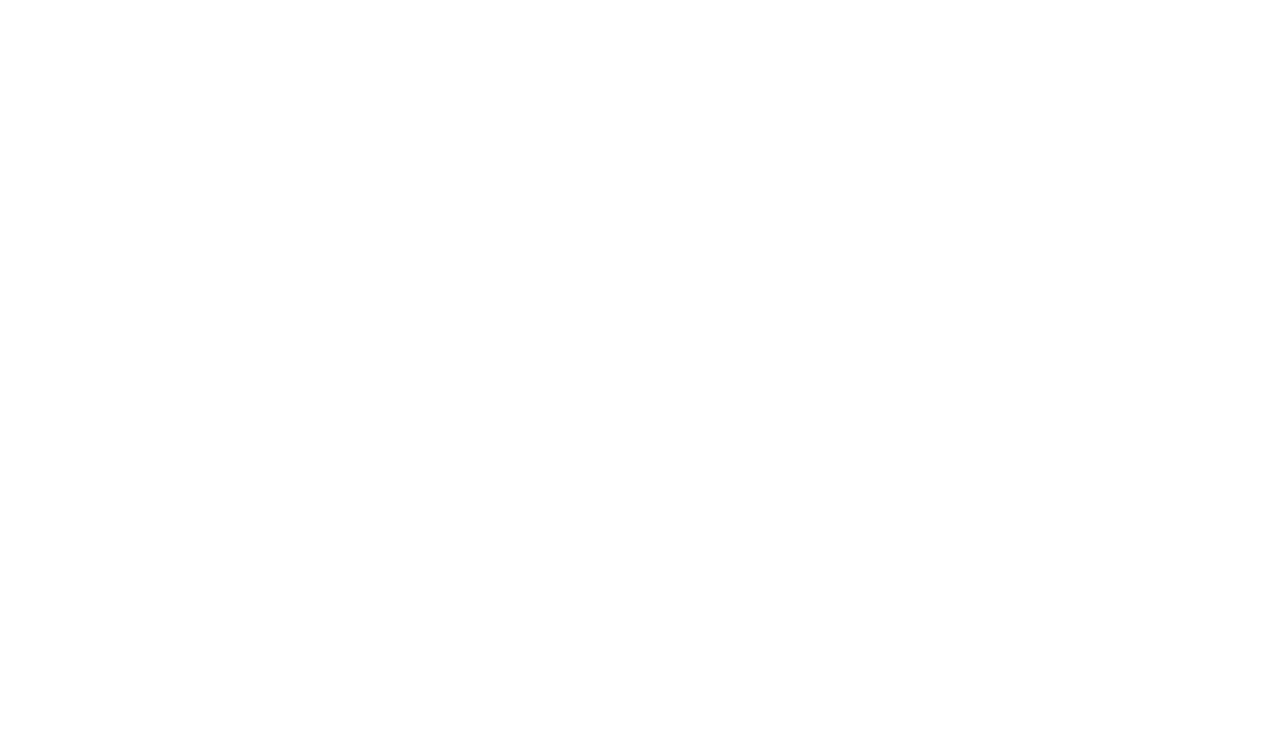
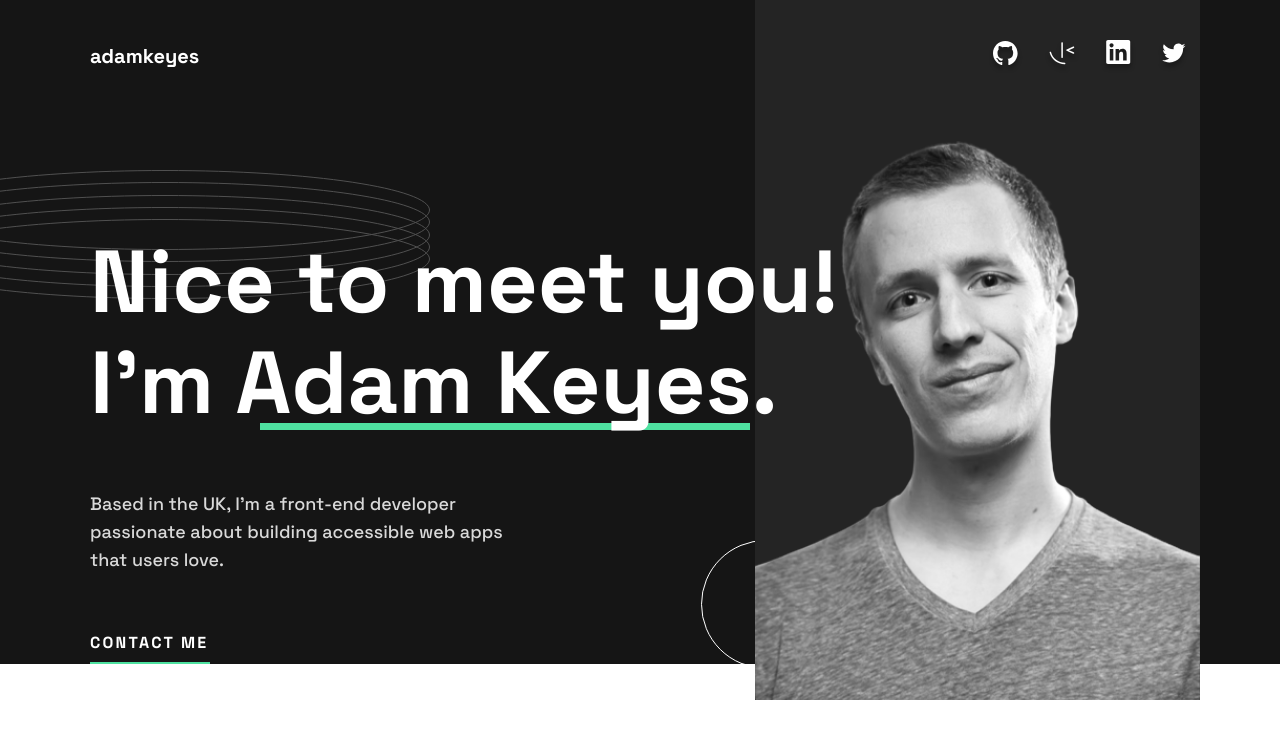
Before and after one commit to Xurshidbek4433/3-oy, a plain HTML site: page index.html in a window 1280 px wide. Drawn offline with Linux system fonts and the light colour scheme.

Commit message:
preparing the index html part

```diff
--- a/index.html
+++ b/index.html
@@ -1,22 +1,59 @@
 <!DOCTYPE html>
 <html lang="en">
-<head>
-    <meta charset="UTF-8">
-    <meta name="viewport" content="width=device-width, initial-scale=1.0">
+  <head>
+    <meta charset="UTF-8" />
+    <meta name="viewport" content="width=device-width, initial-scale=1.0" />
     <title>Project Name</title>
-    <link rel="stylesheet" href="./css/style.css">
-</head>
-<body>
+    <link rel="stylesheet" href="./css/style.css" />
+  </head>
+  <body>
     <!-- HEADER START -->
-    <header class="header"></header>
+    <header class="header">
+        <div class="header-items">
+      <div class="hero container">
+        <div class="hero-logo">
+          <h1>adamkeyes</h1>
+        </div>
+        <div class="hero-link">
+          <img class="hero-link-img" src="/images/hero-link.svg" alt="hero-link" />
+        </div>
+      </div>
+
+      <div class="header-item container">
+        <div class="header-title">
+          <h1>Nice to meet you! <br> I'm Adam Keyes.
+        </h1>
+          <span class="header-title-span"></span>
+          <p>
+            Based in the UK, I’m a front-end developer passionate about building
+            accessible web apps that users love.
+          </p>
+          <!-- <button class="header-btn">CONTACT ME</button> -->
+          <a href="#" class="header-btn-link">
+            <li class="header-btn">CONTACT ME</li>
+          </a>
+        </div>
+        <div class="header-img">
+
+        </div>
+
+      </div>
+
+    </div>
+    </header>
     <!-- HEADER END -->
 
     <!-- MAIN START-->
-    <main class="main"></main>
+    <main class="main">
+        <div class="container">
+
+
+        </div>
+    </main>
     <!-- MAIN END-->
 
     <!-- FOOTER START -->
     <footer class="footer"></footer>
     <!-- FOOTER END -->
-</body>
+  </body>
 </html>
--- a/scss/abstracts/_variables.scss
+++ b/scss/abstracts/_variables.scss
@@ -0,0 +1,21 @@
+// Color
+
+$dark-color: #151515;
+$light-green-color: #4EE1A0;
+$light-dark-color: #242424;
+$darker-white-color: #d9d9d9;
+$white: #FFFFFF;
+
+// Font settings
+
+$heading-h1-size: 8.8rem;
+$heading-h1-line: 1;
+
+$heading-h2-size: 4.8rem;
+$heading-h2-line: 1.1;
+
+$heading-h3-size: 2.4rem;
+$heading-h3-line: 1.3;
+
+$site-text-size: 1.8rem;
+$site-text-line: 1.5;
--- a/scss/base/_resets.scss
+++ b/scss/base/_resets.scss
@@ -4,10 +4,6 @@
     box-sizing: border-box;
 }
 
-*:focus {
-    // outline: ;
-    // outline-offset: ;
-}
 
 html {
     scroll-behavior: smooth;
--- a/scss/base/_typography.scss
+++ b/scss/base/_typography.scss
@@ -0,0 +1,27 @@
+/* space-grotesk-500 - latin */
+@font-face {
+    font-display: swap;
+    /* Check https://developer.mozilla.org/en-US/docs/Web/CSS/@font-face/font-display for other options. */
+    font-family: 'Space Grotesk';
+    font-style: normal;
+    font-weight: 500;
+    src: url('../fonts/space-grotesk-v15-latin-500.woff2') format('woff2');
+    /* Chrome 36+, Opera 23+, Firefox 39+, Safari 12+, iOS 10+ */
+  }
+
+  /* space-grotesk-700 - latin */
+  @font-face {
+    font-display: swap;
+    /* Check https://developer.mozilla.org/en-US/docs/Web/CSS/@font-face/font-display for other options. */
+    font-family: 'Space Grotesk';
+    font-style: normal;
+    font-weight: 700;
+    src: url('../fonts/space-grotesk-v15-latin-700.woff2') format('woff2');
+    /* Chrome 36+, Opera 23+, Firefox 39+, Safari 12+, iOS 10+ */
+  }
+
+  body{
+    font-family: 'Space Grotesk', sans-serif;
+    font-weight: 500;
+    font-style: normal;
+  }
--- a/scss/layout/_header.scss
+++ b/scss/layout/_header.scss
@@ -0,0 +1,111 @@
+.header {
+  background-color: $dark-color;
+  background-image: url(/images/herader\ svg.svg);
+  background-repeat: no-repeat;
+  background-position: left 17rem;
+}
+.hero {
+  display: flex;
+  justify-content: space-between;
+  align-items: center;
+  margin-top: 4rem;
+  z-index: 100;
+  position: relative;
+}
+.container {
+}
+
+.header-items {
+  background-image: url(/images/Oval.svg);
+  background-repeat: no-repeat;
+  background-position: right 45rem top 50rem;
+
+}
+.hero-logo {
+  h1 {
+    color: $white;
+  }
+}
+.hero-link {
+}
+
+.header-item {
+  display: flex;
+  justify-content: space-between;
+}
+.container {
+}
+.header-title {
+  display: flex;
+  flex-direction: column;
+  justify-content: space-around;
+  z-index: 100;
+  h1 {
+    font-weight: 700;
+    font-size: 8.8rem;
+    color: $white;
+    margin-top: 15.8rem;
+    z-index: 100;
+  }
+
+  p {
+    font-weight: 500;
+    font-size: 1.8rem;
+    color: $darker-white-color;
+    max-width: 44.5rem;
+    margin-bottom: 50px;
+    line-height: 2.8rem;
+  }
+}
+.header-title-span {
+  content: "";
+  border-bottom: 7px solid $light-green-color;
+  width: 49rem;
+  margin-left: 170px;
+  margin-bottom: 50px;
+  transform: translateY(-10px);
+}
+
+.header-btn {
+  display: flex;
+  align-items: center;
+  width: 12rem;
+  height: 4rem;
+  background: none;
+  font-size: 16px;
+  font-weight: 700;
+  color: $white;
+  border-bottom: 2px solid $light-green-color;
+  list-style: none;
+  letter-spacing: 2.2px;
+}
+.header-img {
+  width: 44.5rem;
+  height: 70rem;
+  background-image: url(/images/img/header-img.png);
+  background-repeat: no-repeat;
+  background-size: cover;
+  position: absolute;
+  top: 0px;
+  right: 80px;
+}
+
+@media (max-width: 1000px) {
+  .header-img {
+    right: 0px;
+  }
+  .header-title {
+    h1 {
+      font-size: 7rem;
+    }
+  }
+  .header-title-span {
+    width: 35rem;
+  }
+  .header-items {
+    background-position: right 38rem top 50rem;
+  }
+}
+
+.adamkeys-img {
+}
--- /dev/null
+++ b/scss/layout/main.scss
@@ -0,0 +1,4 @@
+.main{
+    background-color: $dark-color;
+    height: 100%;
+}
```
Also changed, not shown: css/main.css (added), css/style.css, fonts/space-grotesk-v15-latin-500.woff2 (added), fonts/space-grotesk-v15-latin-700.woff2 (added), images/Oval.svg (added), images/herader svg.svg (added), images/hero-link.svg (added), images/img/header-img.png (added), 3 other files.
